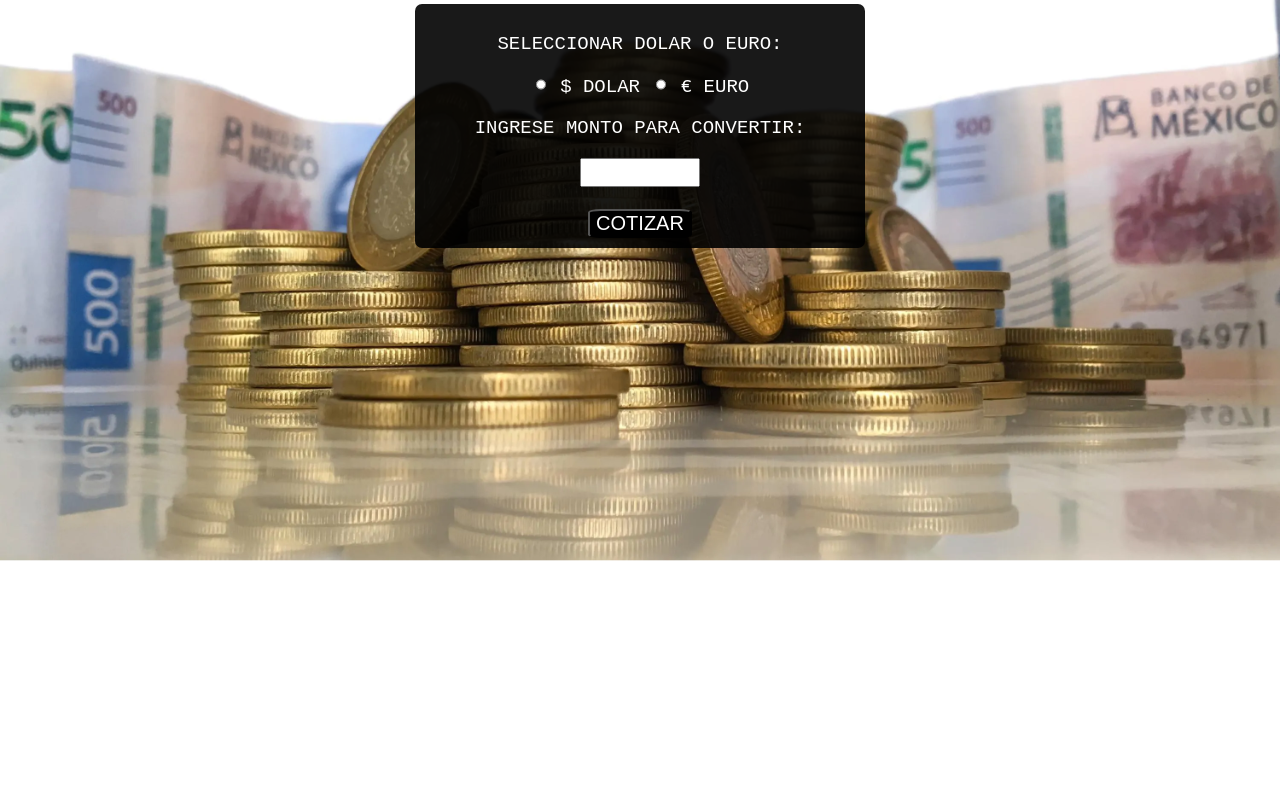
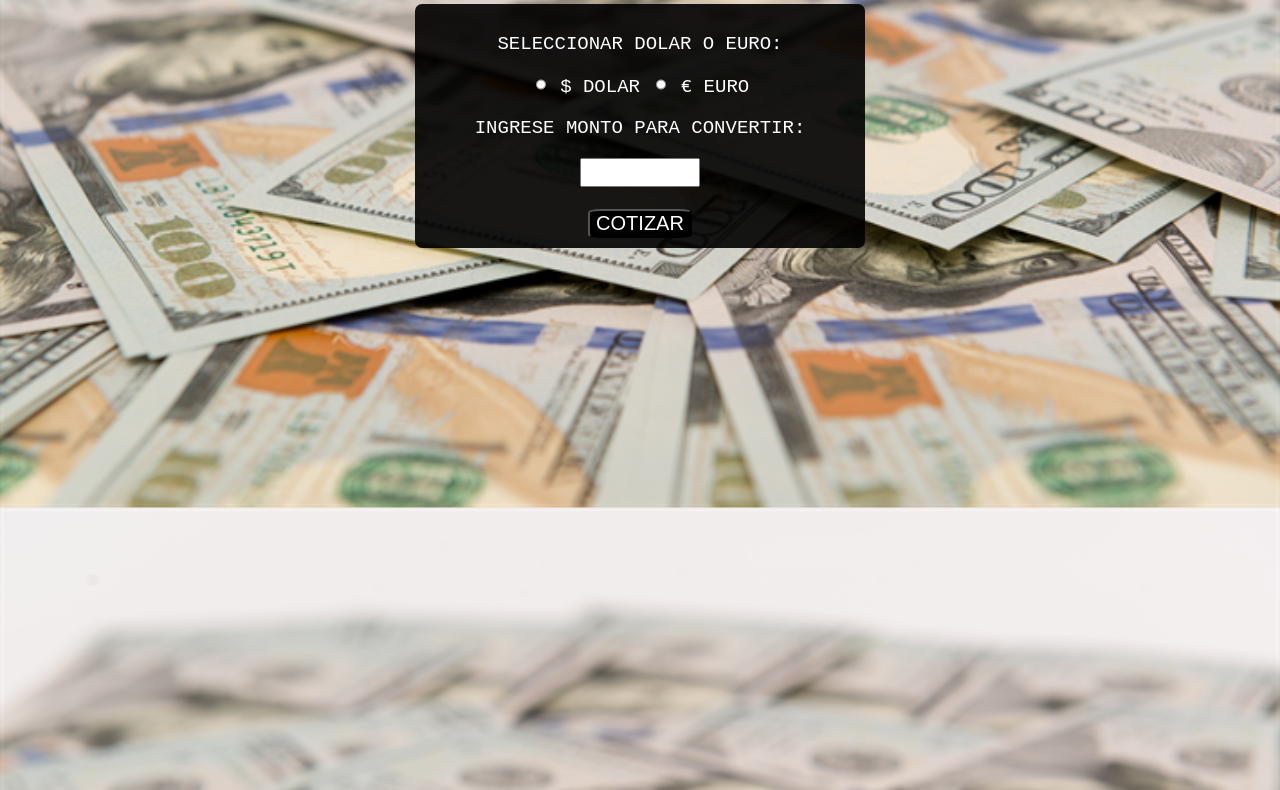
Before and after one commit to LucasDelbene/ConversorDeMonedas, a plain HTML site: page index.html in a window 1280 px wide. Shown: the part 293-1083 px from the top of the page. Drawn offline with Linux system fonts and the light colour scheme.

Commit message:
Cambie Background

```diff
--- a/css/conversorMonedas.css
+++ b/css/conversorMonedas.css
@@ -1,5 +1,5 @@
 .body{
-    background-image: url(../img/conversorMonedas.jpg);
+    background-image: url(../img/conversorDeMonedas.jpg);
     background-repeat: no-repeat;
     background-position: center center;
     height: 1800px;
```
Also changed, not shown: img/conversorDeMonedas.jpg (added), img/conversorMonedas.jpg (deleted).
